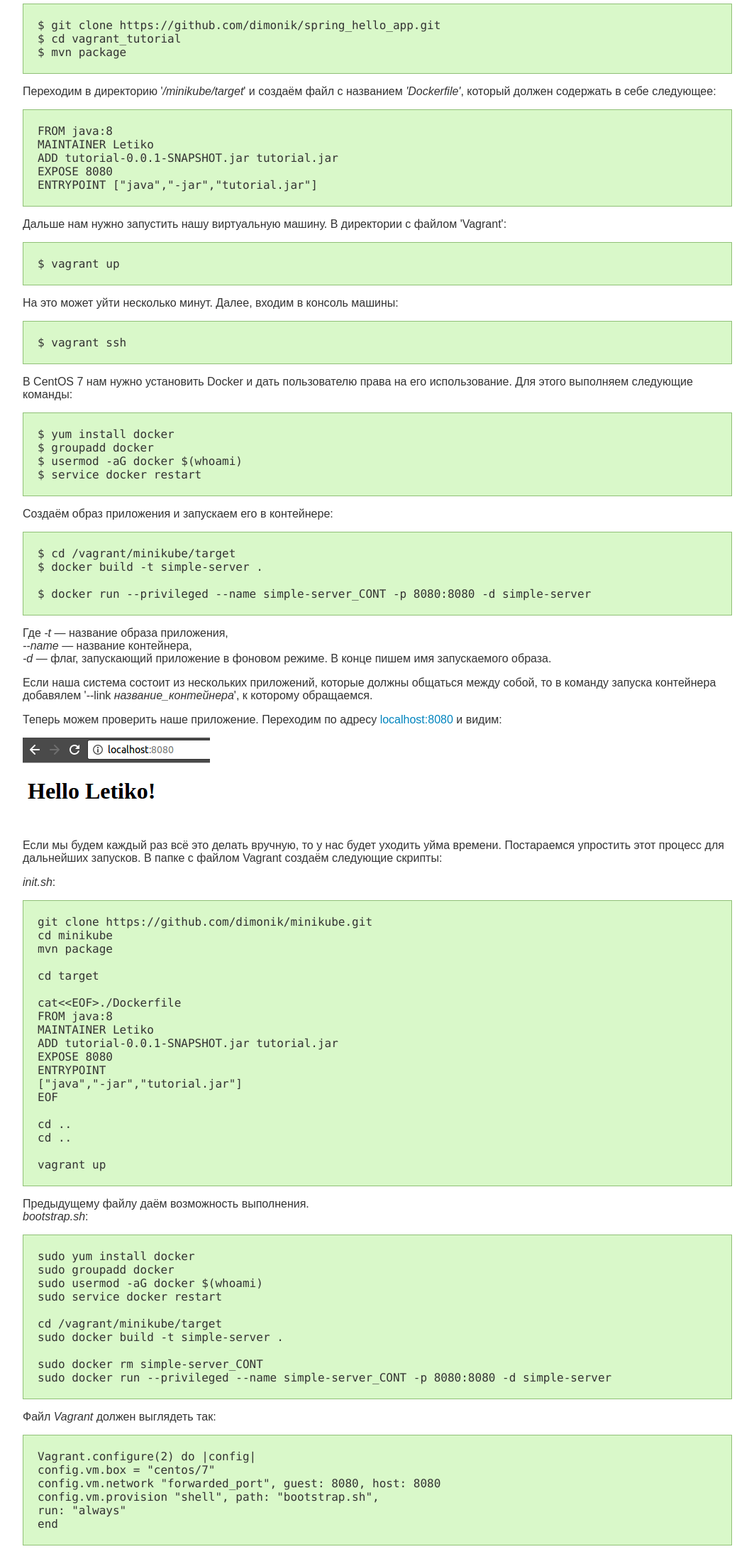
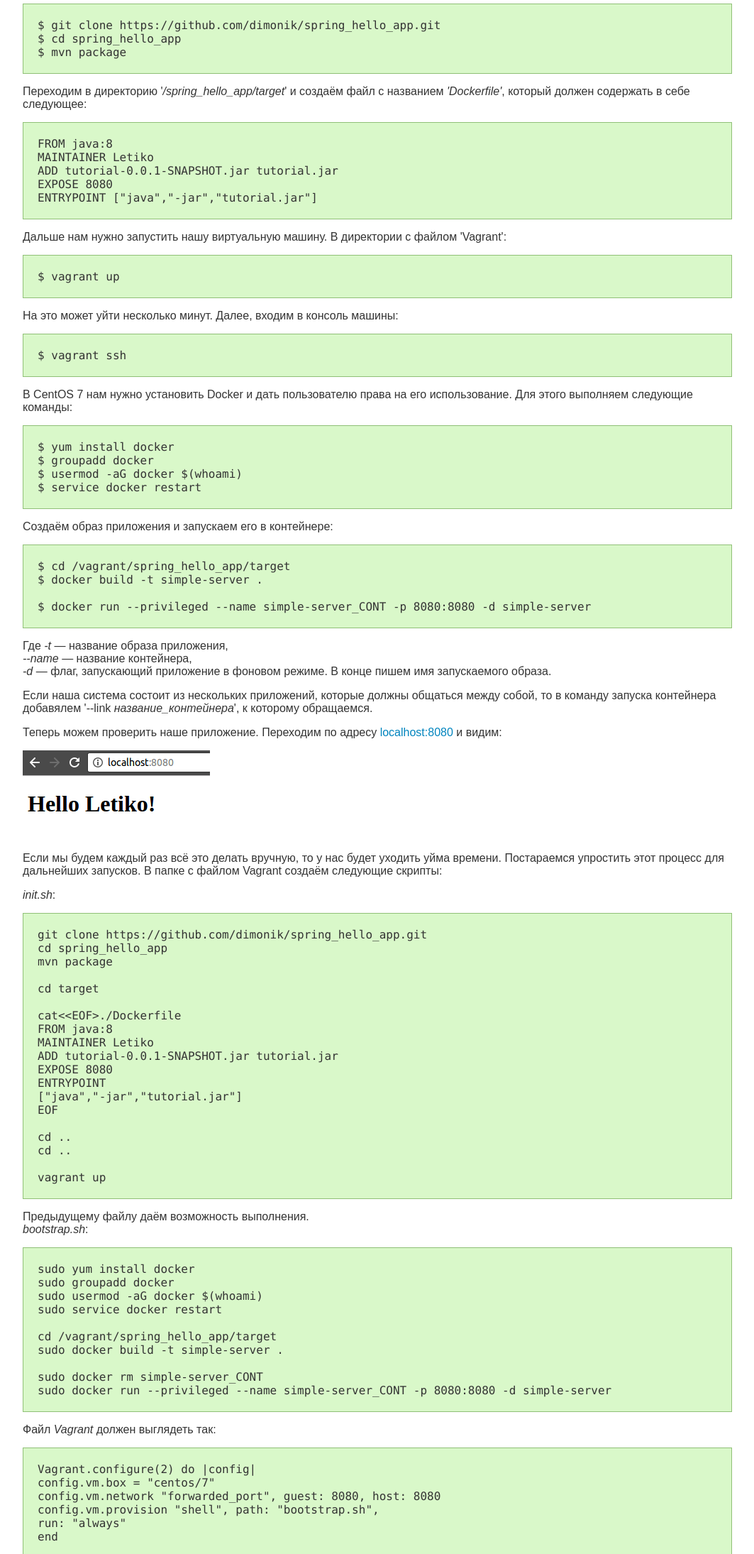
Before and after one commit to dimonik/dimonik.github.io, a plain HTML site: page blog/vagrant.html in a window 1280 px wide. Shown: the part 940-3129 px from the top of the page at 71% size, without its empty margins (108-1171 px from the left). Drawn offline with Linux system fonts and the light colour scheme.

Commit message:
typos fix

```diff
--- a/blog/vagrant.html
+++ b/blog/vagrant.html
@@ -73,10 +73,10 @@
                 <pre>$ vagrant init</pre>
                 <p>Команда сгенерирует для нас Vagrant файл, в котором нужно поменять значение поля '<i>config.vm.box</i>' на <i>"centos/7" и добавить поле 'config.vm.network "forwarded_port", guest: 8080, host: 8080'</i>, что позволит нам получить доступ к приложению снаружи среды.</p>
 
-                <p>Теперь мы можем запускать Vagrant, но сначала подготовим наше приложение. Возьмём готовый проект, который мы использовали в туториале про <a href="#">Minikube</a>. В папке с файлом 'Vagrant' выполняем:</p>
-                <pre>$ git clone https://github.com/dimonik/spring_hello_app.git<br>$ cd vagrant_tutorial<br>$ mvn package</pre>
+                <p>Теперь мы можем запускать Vagrant, но сначала подготовим наше приложение. Возьмём готовый проект, который мы использовали в туториале про <a href="http://letiko.com/blog/minikube.html">Minikube</a>. В папке с файлом 'Vagrant' выполняем:</p>
+                <pre>$ git clone https://github.com/dimonik/spring_hello_app.git<br>$ cd spring_hello_app<br>$ mvn package</pre>
 
-                <p>Переходим в директорию '<i>/minikube/target</i>' и создаём файл с названием <i>'Dockerfile'</i>, который должен содержать в себе следующее:</p>
+                <p>Переходим в директорию '<i>/spring_hello_app/target</i>' и создаём файл с названием <i>'Dockerfile'</i>, который должен содержать в себе следующее:</p>
                 <pre>FROM java:8<br>MAINTAINER Letiko <hello@letiko.com><br>ADD tutorial-0.0.1-SNAPSHOT.jar tutorial.jar<br>EXPOSE 8080<br>ENTRYPOINT ["java","-jar","tutorial.jar"]</pre>
 
                 <p>Дальше нам нужно запустить нашу виртуальную машину. В директории с файлом 'Vagrant':</p>
@@ -88,7 +88,7 @@
                 <pre>$ yum install docker<br>$ groupadd docker<br>$ usermod -aG docker $(whoami)<br>$ service docker restart</pre>
 
                 <p>Создаём образ приложения и запускаем его в контейнере:</p>
-                <pre>$ cd /vagrant/minikube/target<br>$ docker build -t simple-server .<br><br>$ docker run --privileged --name simple-server_CONT -p 8080:8080 -d simple-server</pre>
+                <pre>$ cd /vagrant/spring_hello_app/target<br>$ docker build -t simple-server .<br><br>$ docker run --privileged --name simple-server_CONT -p 8080:8080 -d simple-server</pre>
 
                 <p>Где <i>-t</i> — название образа приложения,<br><i>--name</i> — название контейнера,<br><i>-d</i> — флаг, запускающий приложение в фоновом режиме. В конце пишем имя запускаемого образа.</p>
                 <p>Если наша система состоит из нескольких приложений, которые должны общаться между собой, то в команду запуска контейнера добавялем '--link <i>название_контейнера</i>', к которому обращаемся.</p>
@@ -100,10 +100,10 @@
                 <p>Если мы будем каждый раз всё это делать вручную, то у нас будет уходить уйма времени. Постараемся упростить этот процесс для дальнейших запусков. В папке с файлом Vagrant создаём следующие скрипты:</p>
 
                 <p><i>init.sh</i>:</p>
-                <pre>git clone https://github.com/dimonik/minikube.git<br>cd minikube<br>mvn package<br><br>cd target<br><br>cat&lt;&lt;EOF&gt;./Dockerfile<br>FROM java:8<br>MAINTAINER Letiko<br>ADD tutorial-0.0.1-SNAPSHOT.jar tutorial.jar<br>EXPOSE 8080<br>ENTRYPOINT<br>["java","-jar","tutorial.jar"]<br>EOF<br><br>cd ..<br>cd ..<br><br>vagrant up</pre>
+                <pre>git clone https://github.com/dimonik/spring_hello_app.git<br>cd spring_hello_app<br>mvn package<br><br>cd target<br><br>cat&lt;&lt;EOF&gt;./Dockerfile<br>FROM java:8<br>MAINTAINER Letiko<br>ADD tutorial-0.0.1-SNAPSHOT.jar tutorial.jar<br>EXPOSE 8080<br>ENTRYPOINT<br>["java","-jar","tutorial.jar"]<br>EOF<br><br>cd ..<br>cd ..<br><br>vagrant up</pre>
 
                 <p>Предыдущему файлу даём возможность выполнения.<br><i>bootstrap.sh</i>:</p>
-                <pre>sudo yum install docker<br>sudo groupadd docker<br>sudo usermod -aG docker $(whoami)<br>sudo service docker restart<br><br>cd /vagrant/minikube/target<br>sudo docker build -t simple-server .<br><br>sudo docker rm simple-server_CONT<br>sudo docker run --privileged --name simple-server_CONT -p 8080:8080 -d simple-server</pre>
+                <pre>sudo yum install docker<br>sudo groupadd docker<br>sudo usermod -aG docker $(whoami)<br>sudo service docker restart<br><br>cd /vagrant/spring_hello_app/target<br>sudo docker build -t simple-server .<br><br>sudo docker rm simple-server_CONT<br>sudo docker run --privileged --name simple-server_CONT -p 8080:8080 -d simple-server</pre>
 
                 <p>Файл <i>Vagrant</i> должен выглядеть так:</p>
                 <pre>Vagrant.configure(2) do |config|<br>config.vm.box = "centos/7"<br>config.vm.network "forwarded_port", guest: 8080, host: 8080<br>config.vm.provision "shell", path: "bootstrap.sh", <br>run: "always"<br>end</pre>
```
Also changed, not shown: blog/minikube.html (+3 -3 lines).
